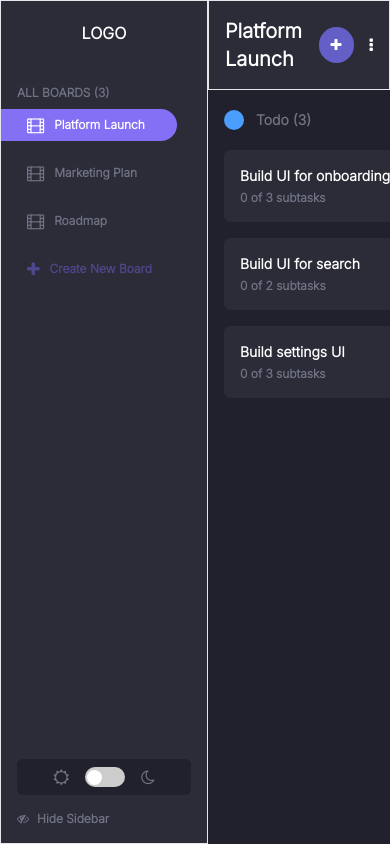
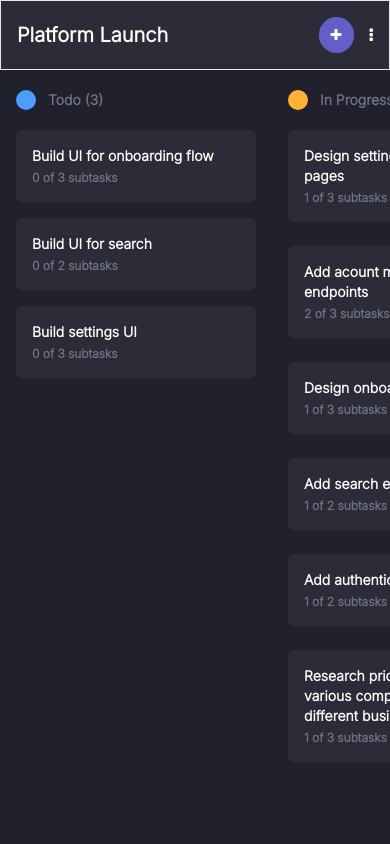
Before and after one commit to emmanuelojo/task-management, a Vue app: page / in a window 390 px wide. Built offline with nearby package versions, Linux system fonts and the light colour scheme.

Commit message:
sidebar hidden on mobile devices

```diff
--- a/src/layout/MainLayout.vue
+++ b/src/layout/MainLayout.vue
@@ -18,7 +18,7 @@ const closeSideBar = () => {
 
 <template>
   <div class="grid grid-cols-auto-1fr">
-    <div :class="`${showSidebar ? 'block' : 'hidden'} md:block`">
+    <div class="hidden md:block`">
       <Sidebar :showSidebar="true" />
     </div>
 
```
